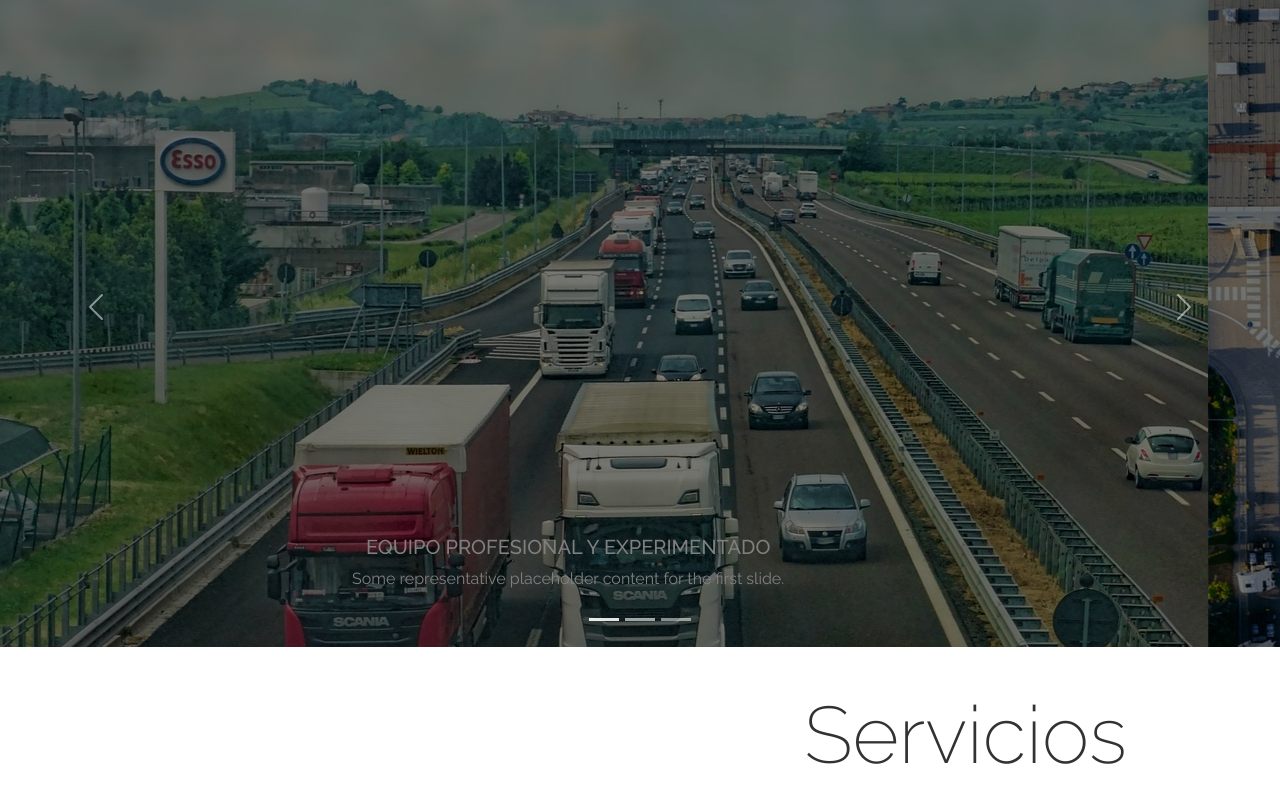
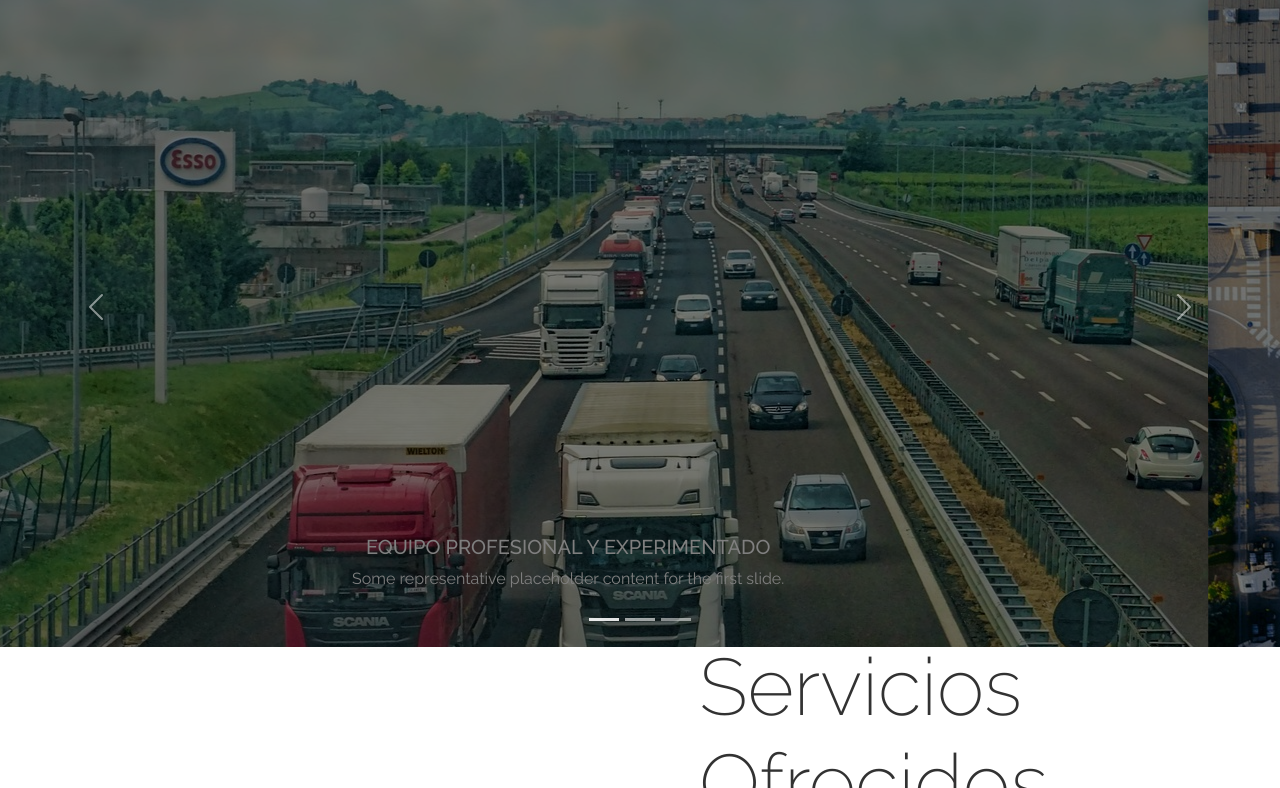
Before and after one commit to AngelDev1902/SitioLAC, a plain HTML site: page index.html in a window 1280 px wide. Shown: the part 153-941 px from the top of the page. Drawn offline with nearby package versions, Linux system fonts and the light colour scheme.

Commit message:
Cambio de Prueba

```diff
--- a/index.html
+++ b/index.html
@@ -97,7 +97,7 @@
             </div>
             <div class="infoServicios">
                 <div class="tituloServicios">
-                    <h2>Servicios</h2>
+                    <h2>Servicios Ofrecidos</h2>
                 </div>
                 <div class="contenidoServicios">
                     <div class="descripcionServicio">
```
Also changed, not shown: src/css/index.css (line endings or trailing spaces).
